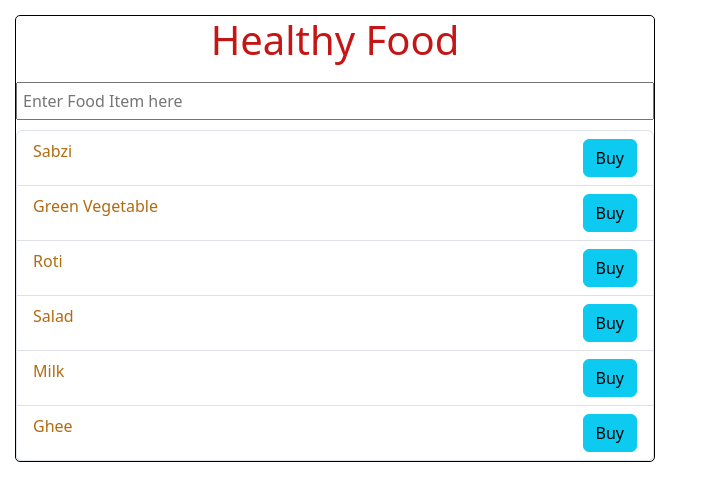
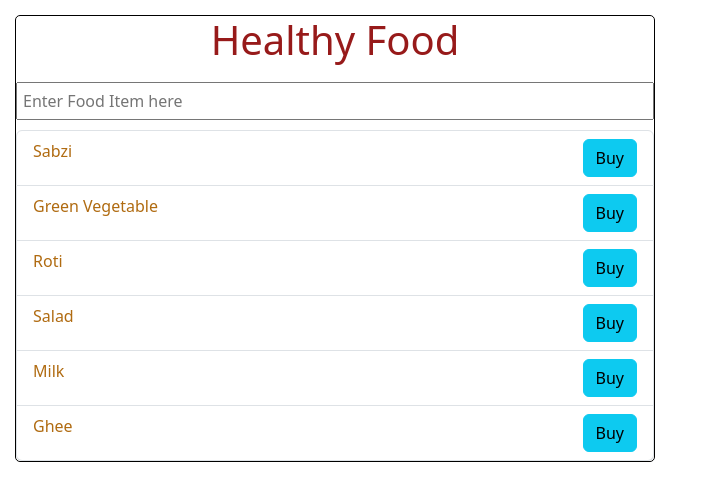
Before and after one commit to md1saquib1234/React, a React (Vite) app in the folder 18 Fragments/learning-fragment/: page / in a window 1280 px wide. Shown: the top 500 px of the page, without its empty margins (0-703 px from the left). Built offline with nearby package versions, Linux system fonts and the light colour scheme.

Commit message:
fix: update color of food-heading to match design specifications

```diff
--- a/18 Fragments/learning-fragment/src/App.css
+++ b/18 Fragments/learning-fragment/src/App.css
@@ -1,5 +1,5 @@
 
 .food-heading {
- color: rgb(197, 22, 22);
+ color: rgb(151, 26, 26);
  text-align: center;
 }
```
